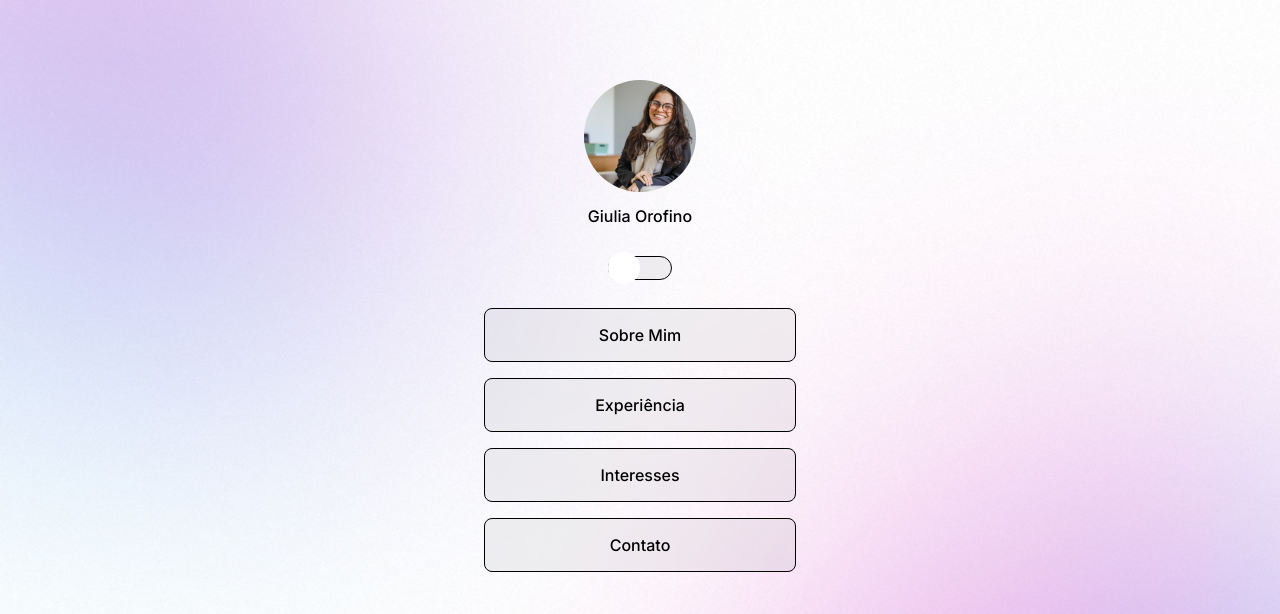
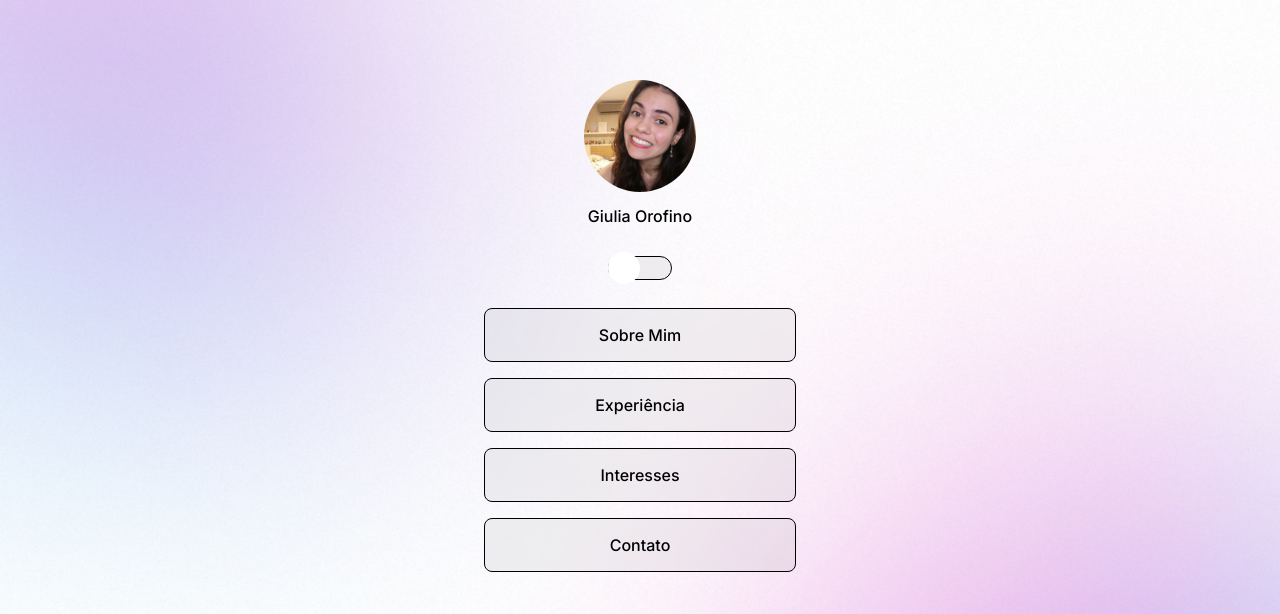
Before and after one commit to giulia7oro/portfolio, a plain HTML site: page Portfólio/index.html in a window 1280 px wide. Shown: the top 614 px of the page. Drawn offline with nearby package versions, Linux system fonts and the light colour scheme.

Commit message:
Update index.html

```diff
--- a/Portfólio/index.html
+++ b/Portfólio/index.html
@@ -16,7 +16,7 @@
 <body>
     <div id="container">
         <div id="profile">
-            <img src="./assets/profile1.jpg" alt="Foto de Giulia Orofino sentada, com roupas de frio e óculos de grau, cabelos castanhos">
+            <img src="./assets/profile2.jpg" alt="Foto de Giulia Orofino sentada, com roupas de frio e óculos de grau, cabelos castanhos">
             <p>Giulia Orofino</p>
         </div>
         <div id="switch" onclick="toggleMode()">
```
